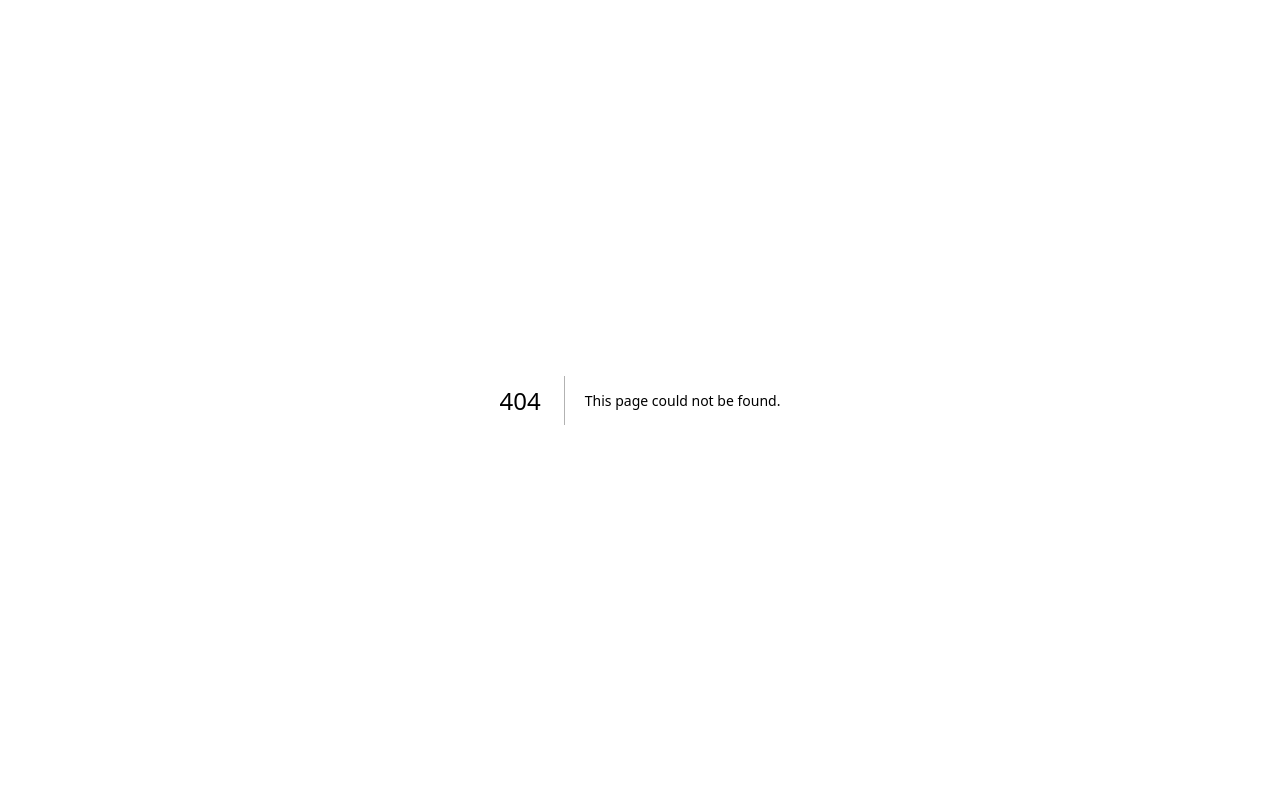
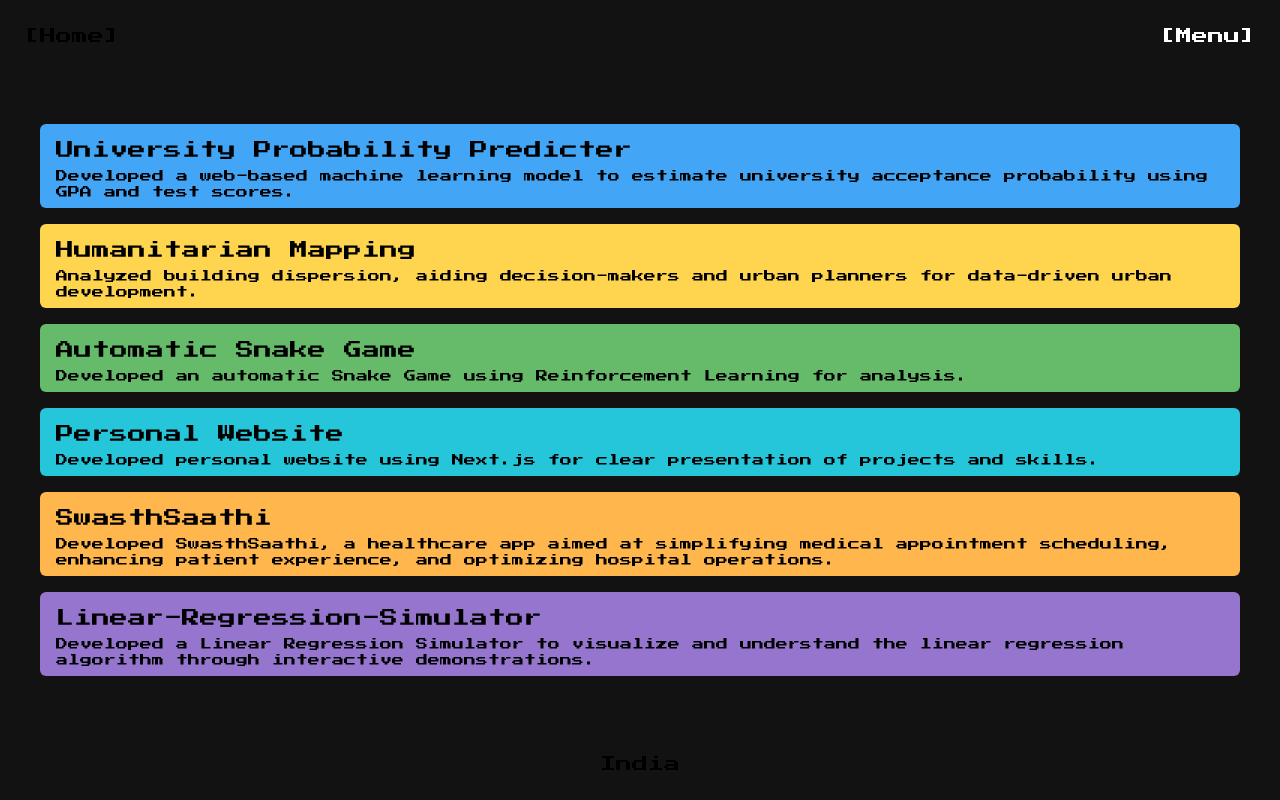
Before and after one commit to sohamsangole/portfolio-website, a Next.js app: page /projects in a window 1280 px wide. Before the commit this address had no page. Built offline with nearby package versions, Linux system fonts and the light colour scheme.

Commit message:
Added Projects

```diff
--- /dev/null
+++ b/public/assets/projects.json
@@ -0,0 +1,32 @@
+[
+    {
+        "id": 1,
+        "name": "University Probability Predicter",
+        "description": "Developed a web-based machine learning model to estimate university acceptance probability using GPA and test scores."
+    },
+    {
+        "id": 2,
+        "name": "Humanitarian Mapping",
+        "description": "Analyzed building dispersion, aiding decision-makers and urban planners for data-driven urban development."
+    },
+    {
+        "id": 3,
+        "name": "Automatic Snake Game",
+        "description": "Developed an automatic Snake Game using Reinforcement Learning for analysis."
+    },
+    {
+        "id": 4,
+        "name": "Personal Website",
+        "description": "Developed personal website using Next.js for clear presentation of projects and skills."
+    },
+    {
+        "id": 5,
+        "name": "SwasthSaathi",
+        "description": "Developed SwasthSaathi, a healthcare app aimed at simplifying medical appointment scheduling, enhancing patient experience, and optimizing hospital operations."
+    },
+    {
+        "id": 6,
+        "name": "Linear-Regression-Simulator",
+        "description": "Developed a Linear Regression Simulator to visualize and understand the linear regression algorithm through interactive demonstrations."
+    }
+]
--- a/src/app/about/page.js
+++ b/src/app/about/page.js
@@ -11,7 +11,7 @@ const AboutPage = () => {
                 <button onClick={() => window.location.href = "/"}>[Home]</button>
                 <DropDownMenu />
             </div>
-            <h1 className='text-blue-500 mb-4 text-2xl lg:text-5xl font-extrabold scroll-px-96 lg:px-96 flex items-center justify-center m-8'>About Me :)</h1>
+            <h1 className='text-blue-500 mb-4 text-5xl lg:text-5xl font-extrabold scroll-px-96 lg:px-96 flex items-center justify-center m-8'>About Me :)</h1>
             <div className=' py-7 '>
                 <p className='text-sm  scroll-px-96 lg:px-96 '>Hello, fellow coder!My name is Soham Sangole, I was born in 2003 in India.
                     I completed my high school education in 2019 and am currently enrolled in college in VJTI, Mumbai.
--- a/src/app/components/DropDownMenu.jsx
+++ b/src/app/components/DropDownMenu.jsx
@@ -7,7 +7,7 @@ const DropDownMenu = () => {
             <Menu.Button className="text-white hover:text-red-500 duration-1000">[Menu]</Menu.Button>
             <Menu.Items className="absolute right-0 mt-4 bg-[#201e1e] rounded-md shadow-lg origin-top-right ring-1 ring-black ring-opacity-5 focus:outline-none">
                 <Menu.Item>
-                    <button className="block px-4 py-2 text-sm text-white hover:text-red-500 duration-1000" onClick={() => window.location.href = "/"}>Projects</button>
+                    <button className="block px-4 py-2 text-sm text-white hover:text-red-500 duration-1000" onClick={() => window.location.href = "/projects"}>Projects</button>
                 </Menu.Item>
                 <Menu.Item>
                     <button className="block px-4 py-2 text-sm text-white hover:text-red-500 duration-1000" onClick={() => window.location.href = "https://github.com/sohamsangole"}>GitHub</button>
--- /dev/null
+++ b/src/app/projects/page.js
@@ -0,0 +1,60 @@
+"use client";
+
+import React, { useState, useEffect } from 'react';
+import DropDownMenu from '../components/DropDownMenu'
+
+const getColorAtIndex = (index) => {
+    return index % 20 - 1;
+};
+
+const Projects = () => {
+    const [projects, setProjects] = useState([]);
+    const buttonColors = [
+        '#42A5F5', '#FFD54F', '#66BB6A', '#26C6DA', '#FFB74D',
+        '#9575CD', '#FF8A65', '#26C6DA', '#FF7043', '#4DB6AC',
+        '#FFCA28', '#FF5722', '#26A69A', '#64B5F6', '#FFA726',
+        '#AB47BC', '#D4E157', '#66BB6A', '#FFB74D', '#29B6F6'
+    ];
+    useEffect(() => {
+        // Fetch the project data from the JSON file
+        fetch('/assets/projects.json')
+            .then(response => response.json())
+            .then(data => setProjects(data))
+            .catch(error => console.error('Error fetching projects:', error));
+    }, []);
+
+    return (
+        <main className={`bg-[#121212] py-6 px-6 min-h-screen flex flex-col justify-between`} >
+            <div className="flex justify-between">
+                <button onClick={() => window.location.href = "/"}>[Home]</button>
+                {/* Assuming DropDownMenu component handles dropdown functionality */}
+                <DropDownMenu />
+            </div>
+            <div className="flex items-center justify-center">
+                {/* Render projects as buttons */}
+                <div className="p-4 rounded-md">
+                    {
+                        projects.map(project => (
+                            <button
+                                key={project.id}
+                                style={{
+                                    backgroundColor: buttonColors[getColorAtIndex(project.id)]
+                                    , transition: 'background-color 1s ease',
+                                    cursor: 'pointer'
+                                }}
+                                className={`my-2 w-full text-left text-black text-lg px-4 py-2 rounded-md `}
+                            >
+                                <h2 className='py-1 text-lg'>{project.name}</h2>
+                                <p className='text-xs'>{project.description}</p>
+                            </button>
+                        ))}
+                </div>
+            </div>
+            <div className="flex items-center justify-center">
+                <button>India</button>
+            </div>
+        </main>
+    );
+};
+
+export default Projects;
```
